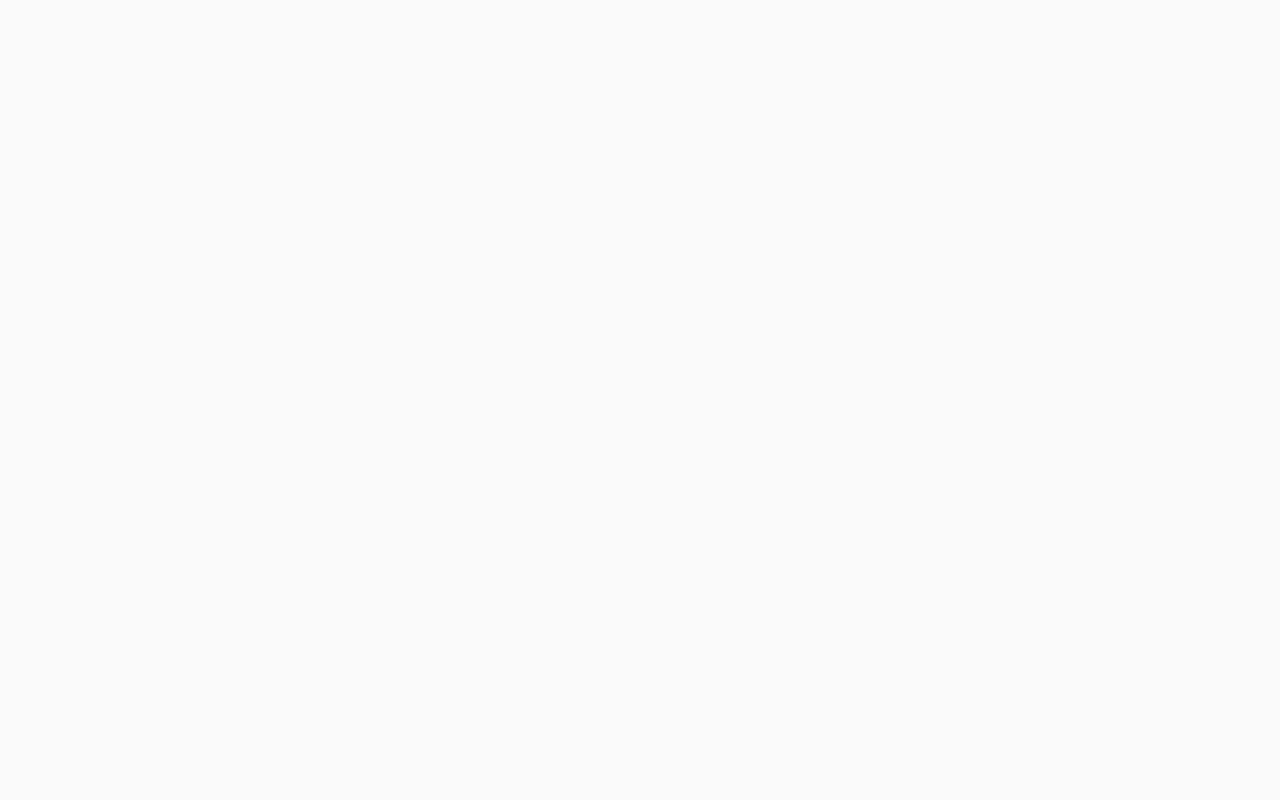
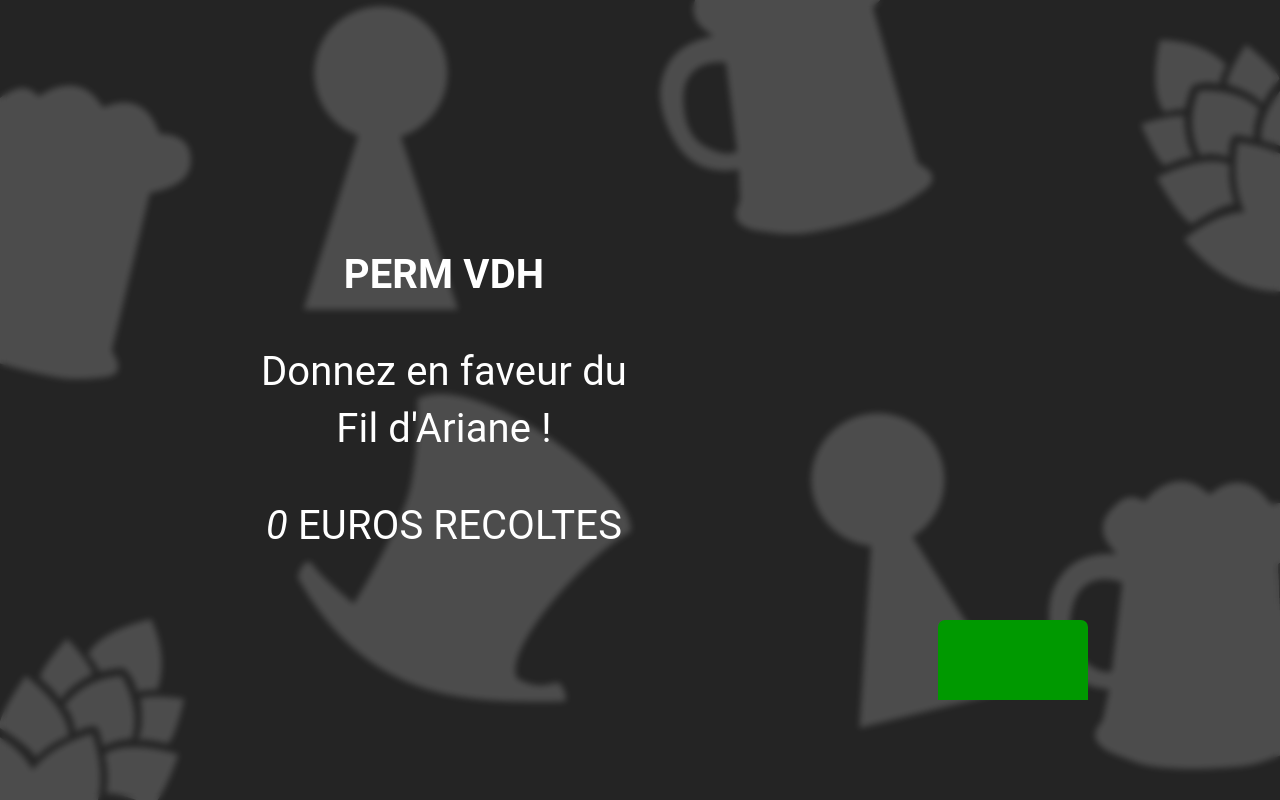
Before and after one commit to picasso-utc/webtv, a React (Create React App) app: page /permvdh in a window 1280 px wide. Built offline with nearby package versions, Linux system fonts and the light colour scheme.

Commit message:
creation de la page pour la perm VDH sur les teles

```diff
--- a/src/App.js
+++ b/src/App.js
@@ -12,6 +12,7 @@ import TVDuelBrasseur2 from './pages/TVDuelBrasseur2';
 import PermPic from './pages/PermPic';
 import PermFormule1 from "./pages/PermFormule1";
 import PermChef from './pages/PermChef'
+import PermVDH from './pages/PermVDH'
 
 
 const PUBLIC_URL = process.env.PUBLIC_URL;
@@ -31,6 +32,7 @@ class App extends React.Component {
 					<Route path="/duelbrasseur2" exact component={TVDuelBrasseur2}/>
 					<Route path="/permf1" exact component={PermFormule1}/>
 					<Route path="/permchef" exact component={PermChef}/>
+					<Route path="/permvdh" exact component={PermVDH}/>
 				</Switch>
 			</BrowserRouter>
 		)
--- /dev/null
+++ b/src/components/PermVDH/DonsBar.js
@@ -0,0 +1,20 @@
+import React from 'react'
+import './donsBar.css'
+
+const DonsBar = ({color, points, objectif}) => {
+    console.log(points)
+    const height = 10 + (points / objectif) * 70
+    return (
+        <div className='barContainer'>
+            <div style={{
+                width: '150px',
+                height: String(height)+'vh',
+                backgroundColor: color,
+                borderTopRightRadius: '7px',
+                borderTopLeftRadius: '7px',
+            }}/>
+        </div>
+    )
+}
+
+export default DonsBar
--- /dev/null
+++ b/src/components/PermVDH/donsBar.css
@@ -0,0 +1,6 @@
+.barContainer {
+    display: flex;
+    flex-direction: column;
+    margin-right: 15%;
+    padding-bottom: 50px;
+}
--- /dev/null
+++ b/src/pages/PermVDH.js
@@ -0,0 +1,51 @@
+import React, { useState, useEffect } from 'react'
+import { ajaxPost } from '../utils/Ajax'
+import Grid from "@material-ui/core/Grid";
+import DonsBar from '../components/permVDH/DonsBar'
+import './permVDH.css'
+
+
+const PermVDH = () => {
+
+    const [dons, setDons] = useState({
+        dons10: {
+            id: 17348,
+            quantity: 0,
+        },
+
+        dons50: {
+            id: 17349,
+            quantity: 0,
+        },
+    })
+
+    const loadDons = () => {
+        ajaxPost('payutc/public/beers/sells', {'dons': dons}).then(
+            res => {
+                setDons(res.data.dons)
+            }
+        )
+    }
+
+    useEffect(() => {
+        const interval = setInterval(() => {
+            loadDons()
+        }, 60 * 1000);
+        return () => clearInterval(interval);
+    }, [])
+
+    return (
+        <Grid class="mainContainer">
+            <div className='blurEffect'>
+                <div class="vdhText">
+                    <p><strong>PERM VDH</strong></p>
+                    <p>Donnez en faveur du Fil d'Ariane !</p>
+                    <p><span class="montant">{dons.dons10.quantity * 0.1 + dons.dons50.quantity * 0.5}</span> EUROS RECOLTES</p>
+                </div>
+                <DonsBar color="#009900"  points={dons.dons10.quantity * 0.1 + dons.dons50.quantity * 0.5} objectif={500}/>
+            </div>
+        </Grid>
+    )
+}
+
+export default PermVDH
--- /dev/null
+++ b/src/pages/permVDH.css
@@ -0,0 +1,24 @@
+.mainContainer {
+    background-image: url('../assets/permVDH.png');
+}
+
+.blurEffect {
+    display: flex;
+    height: 100vh;
+    justify-content: center;
+    -webkit-backdrop-filter: blur(3px); /* assure la compatibilité avec safari */
+    backdrop-filter: blur(3px);
+    background-color: rgba(182, 182, 182, 0.2);
+}
+
+.vdhText {
+    font-size: 40px;
+    color: white;
+    text-align: center;
+    margin: auto;
+    width: 400px;
+}
+
+.montant {
+    font-style: italic;
+}
```
Also changed, not shown: src/assets/permVDH.png (added).
